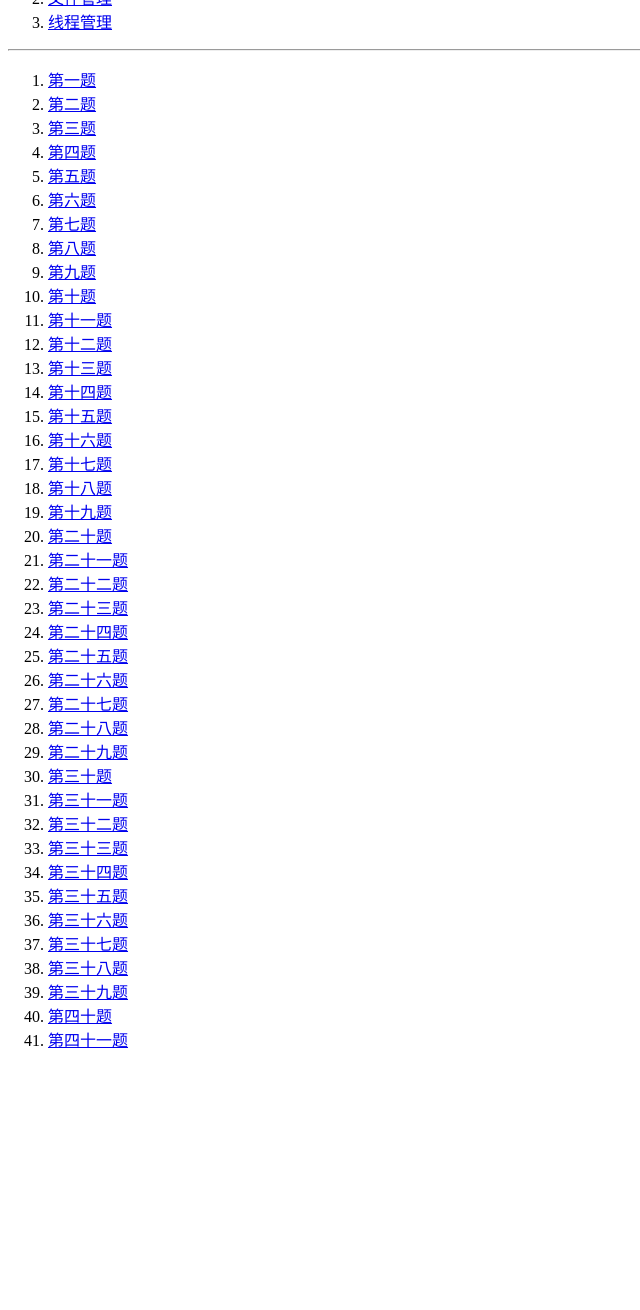
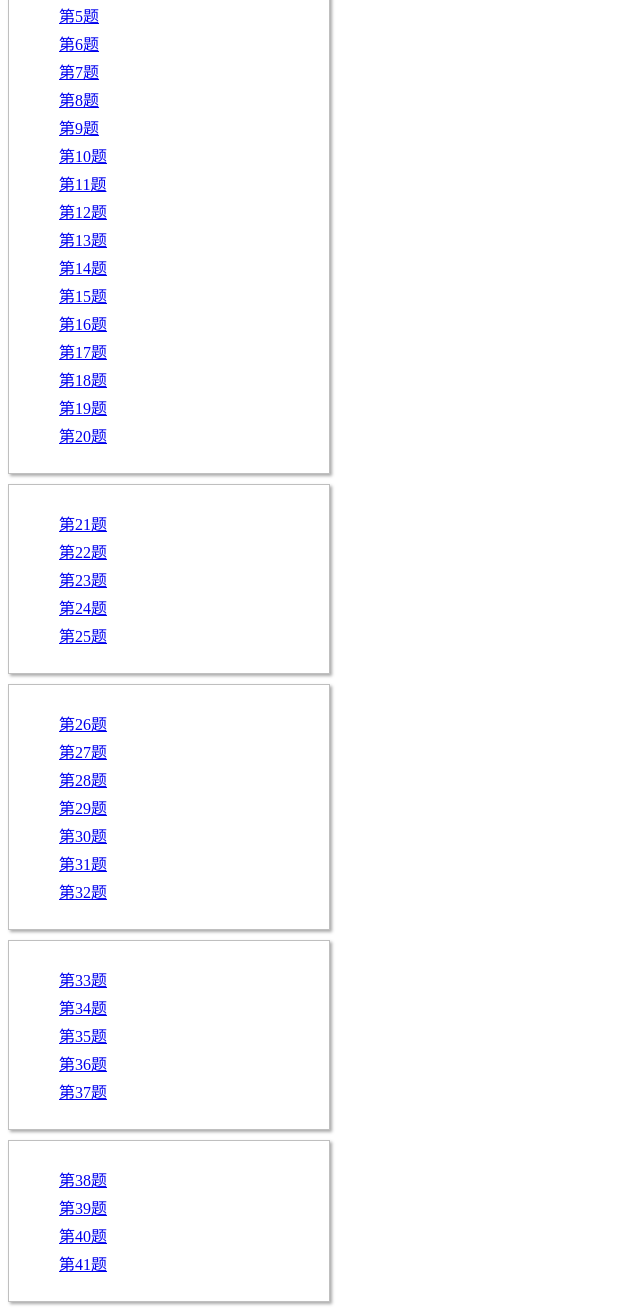
Before and after one commit to tck8888/vue_base_test, a website: page example/operating-system/index.html in a window 1280 px wide. Shown: the part 146-1456 px from the top of the page, without its empty margins (0-640 px from the left). Before the commit the page ends 1213 px from the top, so only its background shows below. Drawn offline with Linux system fonts and the light colour scheme.

Commit message:
样式修改

```diff
--- a/example/operating-system/index.html
+++ b/example/operating-system/index.html
@@ -7,56 +7,114 @@
     <title>操作系统</title>
 </head>
 <body>
-    <h1>操作系统学习与测试</h1>
-    <hr>
-    <ol>
-        <li><a href="./storage_management.html">存储管理</a></li>
-        <li><a href="./file_management.html">文件管理</a></li>
-        <li><a href="./thread_management.html">线程管理</a></li>
-    </ol>
-    <hr>
-    <ol>
-        <li><a href="./test_paper/first.1.html">第一题</a></li>
-        <li><a href="./test_paper/first.2.html">第二题</a></li>
-        <li><a href="./test_paper/first.3.html">第三题</a></li>
-        <li><a href="./test_paper/first.4.html">第四题</a></li>
-        <li><a href="./test_paper/first.5.html">第五题</a></li>
-        <li><a href="./test_paper/first.6.html">第六题</a></li>
-        <li><a href="./test_paper/first.7.html">第七题</a></li>
-        <li><a href="./test_paper/first.8.html">第八题</a></li>
-        <li><a href="./test_paper/first.9.html">第九题</a></li>
-        <li><a href="./test_paper/first.10.html">第十题</a></li>
-        <li><a href="./test_paper/first.11.html">第十一题</a></li>
-        <li><a href="./test_paper/first.12.html">第十二题</a></li>
-        <li><a href="./test_paper/first.13.html">第十三题</a></li>
-        <li><a href="./test_paper/first.14.html">第十四题</a></li>
-        <li><a href="./test_paper/first.16.html">第十五题</a></li>
-        <li><a href="./test_paper/first.18.html">第十六题</a></li>
-        <li><a href="./test_paper/first.17.html">第十七题</a></li>
-        <li><a href="./test_paper/first.18.html">第十八题</a></li>
-        <li><a href="./test_paper/first.19.html">第十九题</a></li>
-        <li><a href="./test_paper/first.20.html">第二十题</a></li>
-        <li><a href="./test_paper/first.21.html">第二十一题</a></li>
-        <li><a href="./test_paper/first.22.html">第二十二题</a></li>
-        <li><a href="./test_paper/first.23.html">第二十三题</a></li>
-        <li><a href="./test_paper/first.24.html">第二十四题</a></li>
-        <li><a href="./test_paper/first.25.html">第二十五题</a></li>
-        <li><a href="./test_paper/first.26.html">第二十六题</a></li>
-        <li><a href="./test_paper/first.27.html">第二十七题</a></li>
-        <li><a href="./test_paper/first.28.html">第二十八题</a></li>
-        <li><a href="./test_paper/first.29.html">第二十九题</a></li>
-        <li><a href="./test_paper/first.30.html">第三十题</a></li>
-        <li><a href="./test_paper/first.31.html">第三十一题</a></li>
-        <li><a href="./test_paper/first.32.html">第三十二题</a></li>
-        <li><a href="./test_paper/first.33.html">第三十三题</a></li>
-        <li><a href="./test_paper/first.34.html">第三十四题</a></li>
-        <li><a href="./test_paper/first.35.html">第三十五题</a></li>
-        <li><a href="./test_paper/first.36.html">第三十六题</a></li>
-        <li><a href="./test_paper/first.37.html">第三十七题</a></li>
-        <li><a href="./test_paper/first.38.html">第三十八题</a></li>
-        <li><a href="./test_paper/first.39.html">第三十九题</a></li>
-        <li><a href="./test_paper/first.40.html">第四十题</a></li>
-        <li><a href="./test_paper/first.41.html">第四十一题</a></li>
-    </ol>
+   <div class="completion">
+        <ul>
+            <li><a href="./test_paper/first.1.html">第1题</a></li>
+            <li><a href="./test_paper/first.2.html">第2题</a></li>
+            <li><a href="./test_paper/first.3.html">第3题</a></li>
+            <li><a href="./test_paper/first.4.html">第4题</a></li>
+            <li><a href="./test_paper/first.5.html">第5题</a></li>
+            <li><a href="./test_paper/first.6.html">第6题</a></li>
+            <li><a href="./test_paper/first.7.html">第7题</a></li>
+            <li><a href="./test_paper/first.8.html">第8题</a></li>
+            <li><a href="./test_paper/first.9.html">第9题</a></li>
+            <li><a href="./test_paper/first.10.html">第10题</a></li>
+            <li><a href="./test_paper/first.11.html">第11题</a></li>
+            <li><a href="./test_paper/first.12.html">第12题</a></li>
+            <li><a href="./test_paper/first.13.html">第13题</a></li>
+            <li><a href="./test_paper/first.14.html">第14题</a></li>
+            <li><a href="./test_paper/first.15.html">第15题</a></li>
+            <li><a href="./test_paper/first.16.html">第16题</a></li>
+            <li><a href="./test_paper/first.17.html">第17题</a></li>
+            <li><a href="./test_paper/first.18.html">第18题</a></li>
+            <li><a href="./test_paper/first.19.html">第19题</a></li>
+            <li><a href="./test_paper/first.20.html">第20题</a></li>
+        </ul>
+    </div>
+    <div class="multiple-question">
+        <ul>
+            <li><a href="./test_paper/first.21.html">第21题</a></li>
+            <li><a href="./test_paper/first.22.html">第22题</a></li>
+            <li><a href="./test_paper/first.23.html">第23题</a></li>
+            <li><a href="./test_paper/first.24.html">第24题</a></li>
+            <li><a href="./test_paper/first.25.html">第25题</a></li>
+        </ul>
+    </div>
+    <div class="completion">
+        <ul>
+            <li><a href="./test_paper/first.26.html">第26题</a></li>
+            <li><a href="./test_paper/first.27.html">第27题</a></li>
+            <li><a href="./test_paper/first.28.html">第28题</a></li>
+            <li><a href="./test_paper/first.29.html">第29题</a></li>
+            <li><a href="./test_paper/first.30.html">第30题</a></li>
+            <li><a href="./test_paper/first.31.html">第31题</a></li>
+            <li><a href="./test_paper/first.32.html">第32题</a></li>
+        </ul>
+    </div>
+    <div class="short-answer-questions">
+        <ul>
+            <li><a href="./test_paper/first.33.html">第33题</a></li>
+            <li><a href="./test_paper/first.34.html">第34题</a></li>
+            <li><a href="./test_paper/first.35.html">第35题</a></li>
+            <li><a href="./test_paper/first.36.html">第36题</a></li>
+            <li><a href="./test_paper/first.37.html">第37题</a></li>
+        </ul>
+    </div>
+    <div class="comprehensive-questions">
+        <ul>
+            <li><a href="./test_paper/first.38.html">第38题</a></li>
+            <li><a href="./test_paper/first.39.html">第39题</a></li>
+            <li><a href="./test_paper/first.40.html">第40题</a></li>
+            <li><a href="./test_paper/first.41.html">第41题</a></li>
+        </ul>
+    </div>
 </body>
+
+<style>
+     ul {
+        list-style:none;
+    }
+    li{
+        margin-top: 4px;
+    }
+      .choice-question {
+        border: 1px solid #bfbfbf;
+        background-color: white;
+        box-shadow: 2px 2px 3px #aaaaaa;
+        width: 300px;
+        padding: 10px;
+    }
+      .multiple-question {
+        margin-top: 10px;
+        border: 1px solid #bfbfbf;
+        background-color: white;
+        box-shadow: 2px 2px 3px #aaaaaa;
+        width: 300px;
+        padding: 10px;
+    }
+        .completion {
+        margin-top: 10px;
+        border: 1px solid #bfbfbf;
+        background-color: white;
+        box-shadow: 2px 2px 3px #aaaaaa;
+        width: 300px;
+        padding: 10px;
+    }
+    .short-answer-questions {
+        margin-top: 10px;
+        border: 1px solid #bfbfbf;
+        background-color: white;
+        box-shadow: 2px 2px 3px #aaaaaa;
+        width: 300px;
+        padding: 10px;
+    }
+    .comprehensive-questions {
+        margin-top: 10px;
+        border: 1px solid #bfbfbf;
+        background-color: white;
+        box-shadow: 2px 2px 3px #aaaaaa;
+        width: 300px;
+        padding: 10px;
+    }
+</style>
 </html>
```
Also changed, not shown: example/history/index.html (+8 -0 lines), example/probability_statistics/index.html (+21 -13 lines).
